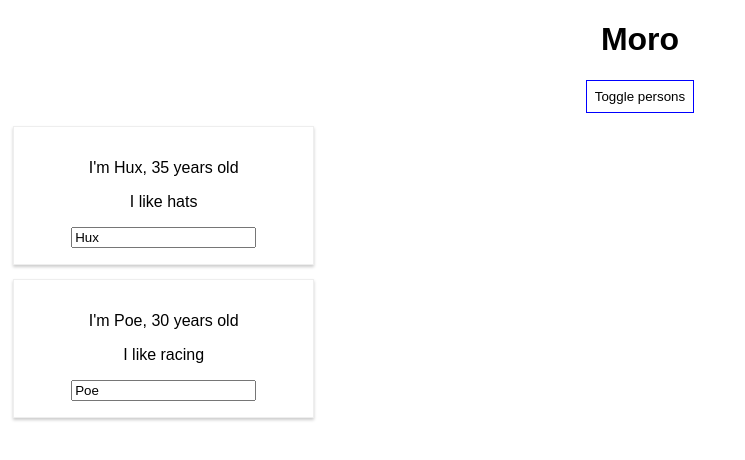
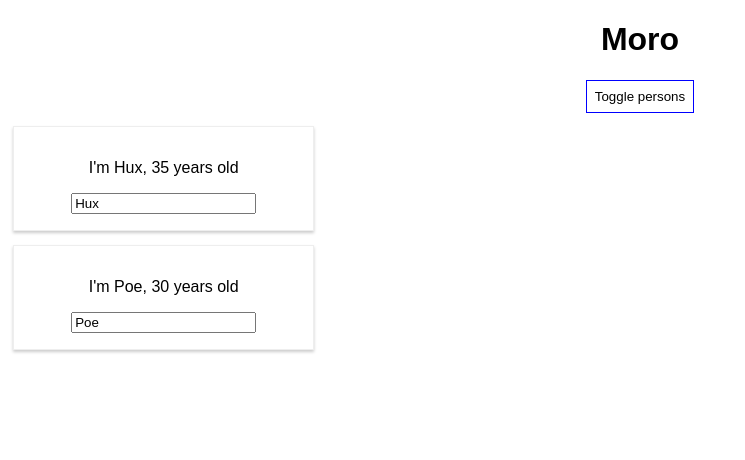
Before and after one commit to jarnoln/react-persons, a React (Create React App) app: page / in a window 1280 px wide. Both pictures are taken after a click on the button "Toggle persons". Shown: the top 460 px of the page, without its empty margins (0-745 px from the left). Built offline with nearby package versions, Linux system fonts and the light colour scheme.

Commit message:
List persons dynamically

```diff
--- a/src/App.js
+++ b/src/App.js
@@ -38,12 +38,9 @@ class App extends Component {
     if (this.state.showPersons) {
       persons = (
         <div>
-          <Person
-            name={this.state.persons[0].name}
-            age={this.state.persons[0].age}
-            changed={this.nameChangedHandler}>I like hats</Person>
-
-          <Person name={this.state.persons[1].name} age={this.state.persons[1].age}>I like racing</Person>
+          {this.state.persons.map(person =>
+            <Person name={person.name} age={person.age}/>
+          )}
         </div>
       )
     }
```
